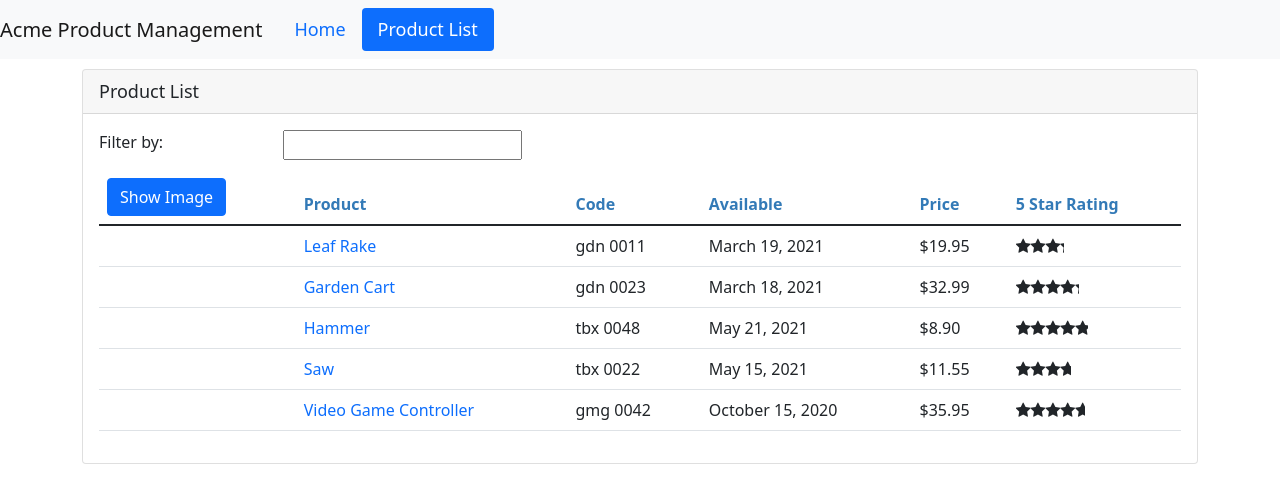
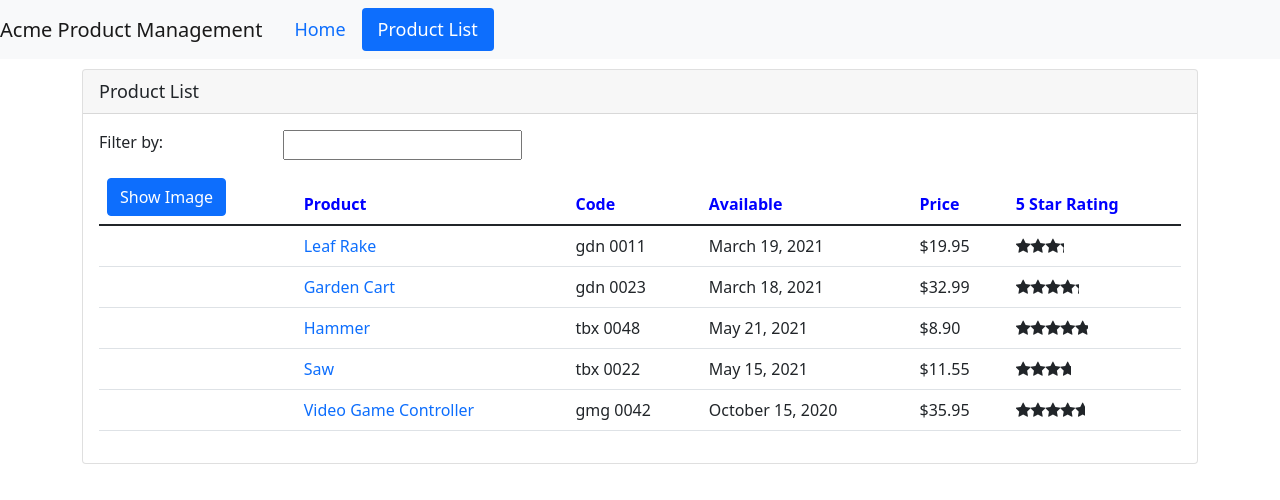
Before and after one commit to Zakaria-BOUSNANE/APM-Final, an Angular app: page /products in a window 1280 px wide. Shown: the top 500 px of the page. Built offline with nearby package versions, Linux system fonts and the light colour scheme.

Commit message:
correct styles

```diff
--- a/angular.json
+++ b/angular.json
@@ -101,5 +101,5 @@
   },
   "cli": {
     "analytics": "b3d9f0d9-807a-4e42-8023-9a87197da51f"
-  },
+  }
  }
--- a/src/app/app.component.css
+++ b/src/app/app.component.css
@@ -1,3 +1,6 @@
 .nav-link {
   font-size: large;
 }
+thead {
+  color: #b733a5;
+}
--- a/src/app/products/product-list.component.css
+++ b/src/app/products/product-list.component.css
@@ -1,3 +1,3 @@
 thead {
-  color: #337AB7;
+  color: #b5b733;
 }
--- a/src/app/products/product-list.component.html
+++ b/src/app/products/product-list.component.html
@@ -19,21 +19,22 @@
     <div class='table-responsive'>
       <table class='table'
              *ngIf='products.length'>
+        <!-- In your HTML template -->
 <thead>
   <tr>
-            <th>
-              <button class='btn btn-primary'
-                      (click)='toggleImage()'>
+    <th class="blue-text">
+      <button class='btn btn-primary' (click)='toggleImage()'>
         {{showImage ? 'Hide' : 'Show'}} Image
       </button>
     </th>
-            <th>Product</th>
-            <th>Code</th>
-            <th>Available</th>
-            <th>Price</th>
-            <th>5 Star Rating</th>
+    <th class="blue-text">Product</th>
+    <th class="blue-text">Code</th>
+    <th class="blue-text">Available</th>
+    <th class="blue-text">Price</th>
+    <th class="blue-text">5 Star Rating</th>
   </tr>
 </thead>
+
         <tbody>
           <tr *ngFor='let product of products'>
             <td>
--- a/src/styles.css
+++ b/src/styles.css
@@ -21,3 +21,7 @@ a {
 a:hover {
   text-decoration: underline;
 }
+
+.blue-text {
+  color: blue;
+}
```
Lines whose indentation alone changed are shown as unchanged.
